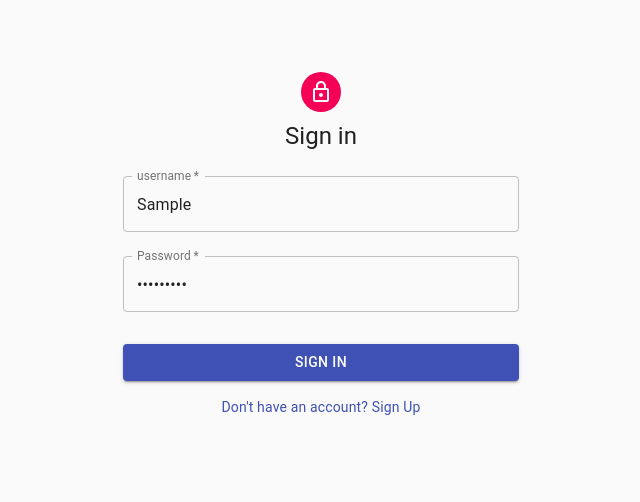
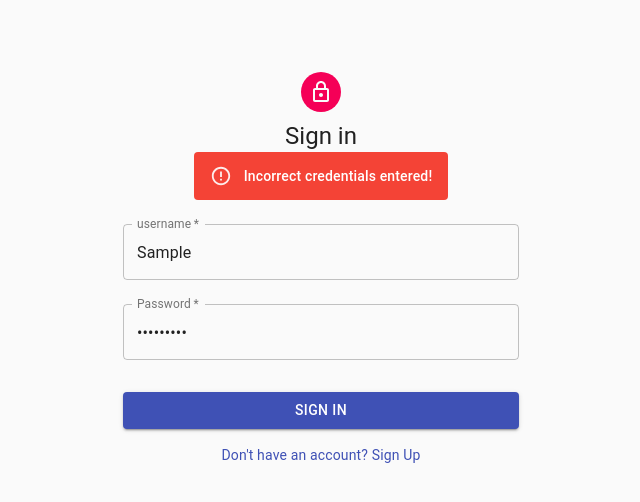
Before and after one commit to sethwright/glowing-stripe, a React (Create React App) app in the folder client/: page /login in a window 1280 px wide. Both pictures are taken after typing "Sample", "Sample123" into the empty fields and a click on the button "SIGN IN". Shown: the top 502 px of the page, without its empty margins (319-959 px from the left). Built offline with nearby package versions, Linux system fonts and the light colour scheme; no server answers.

Commit message:
shows alert when user inputs incorrect credentials

```diff
--- a/client/package.json
+++ b/client/package.json
@@ -6,6 +6,7 @@
   "dependencies": {
     "@material-ui/core": "^4.11.3",
     "@material-ui/icons": "^4.11.2",
+    "@material-ui/lab": "^4.0.0-alpha.57",
     "@stripe/stripe-js": "^1.12.1",
     "@testing-library/jest-dom": "^5.11.9",
     "@testing-library/react": "^11.2.5",
--- a/client/src/components/SignIn.js
+++ b/client/src/components/SignIn.js
@@ -8,6 +8,7 @@ import LockOutlinedIcon from "@material-ui/icons/LockOutlined";
 import Typography from "@material-ui/core/Typography";
 import { makeStyles } from "@material-ui/core/styles";
 import Container from "@material-ui/core/Container";
+import Alert from "@material-ui/lab/Alert";
 import { useState } from "react";
 import axios from "axios";
 import { Redirect } from "react-router";
@@ -36,11 +37,13 @@ export default function SignIn(props) {
   const [username, setUsername] = useState("");
   const [pass, setPass] = useState("");
   const [redirect, setRedirect] = useState(false);
+  const [showAlert, setShowAlert] = useState(false);
 
   const classes = useStyles();
 
   const logInAccount = async (event) => {
     event.preventDefault();
+    setShowAlert(false);
     axios
       .post("/auth/login", {
         username: username,
@@ -50,7 +53,20 @@ export default function SignIn(props) {
         if (res.status === 200) {
           setRedirect(true);
         }
+      })
+      .catch((err) => {
+        setShowAlert(true);
       });
+  };
+
+  const displayAlert = () => {
+    if (showAlert) {
+      return (
+        <Alert variant="filled" severity="error">
+          Incorrect credentials entered!
+        </Alert>
+      );
+    }
   };
 
   return (
@@ -64,6 +80,7 @@ export default function SignIn(props) {
         <Typography component="h1" variant="h5">
           Sign in
         </Typography>
+        {displayAlert()}
         <form className={classes.form} noValidate>
           <TextField
             variant="outlined"
--- a/client/src/components/SignUp.js
+++ b/client/src/components/SignUp.js
@@ -9,6 +9,7 @@ import LockOutlinedIcon from "@material-ui/icons/LockOutlined";
 import Typography from "@material-ui/core/Typography";
 import { makeStyles } from "@material-ui/core/styles";
 import Container from "@material-ui/core/Container";
+import Alert from "@material-ui/lab/Alert";
 import { useState } from "react";
 import axios from "axios";
 import { Redirect } from "react-router";
@@ -39,10 +40,12 @@ export default function SignUp(props) {
   const [firstname, setFirstName] = useState("");
   const [lastname, setLastName] = useState("");
   const [redirect, setRedirect] = useState(false);
+  const [showAlert, setShowAlert] = useState(false);
 
   const classes = useStyles();
 
   const createAccount = async (event) => {
+    setShowAlert(false);
     event.preventDefault();
     axios
       .post("/auth/signup", {
@@ -55,7 +58,20 @@ export default function SignUp(props) {
         if (res.status === 200) {
           setRedirect(true);
         }
+      })
+      .catch((err) => {
+        setShowAlert(true);
       });
+  };
+
+  const displayAlert = () => {
+    if (showAlert) {
+      return (
+        <Alert variant="filled" severity="error">
+          Incorrect credentials entered!
+        </Alert>
+      );
+    }
   };
 
   return (
@@ -69,6 +85,7 @@ export default function SignUp(props) {
         <Typography component="h1" variant="h5">
           Sign up
         </Typography>
+        {displayAlert()}
         <form className={classes.form} noValidate>
           <Grid container spacing={2}>
             <Grid item xs={12} sm={6}>
```
Also changed, not shown: 1 other file (tests, documents, lock files or other folders).
